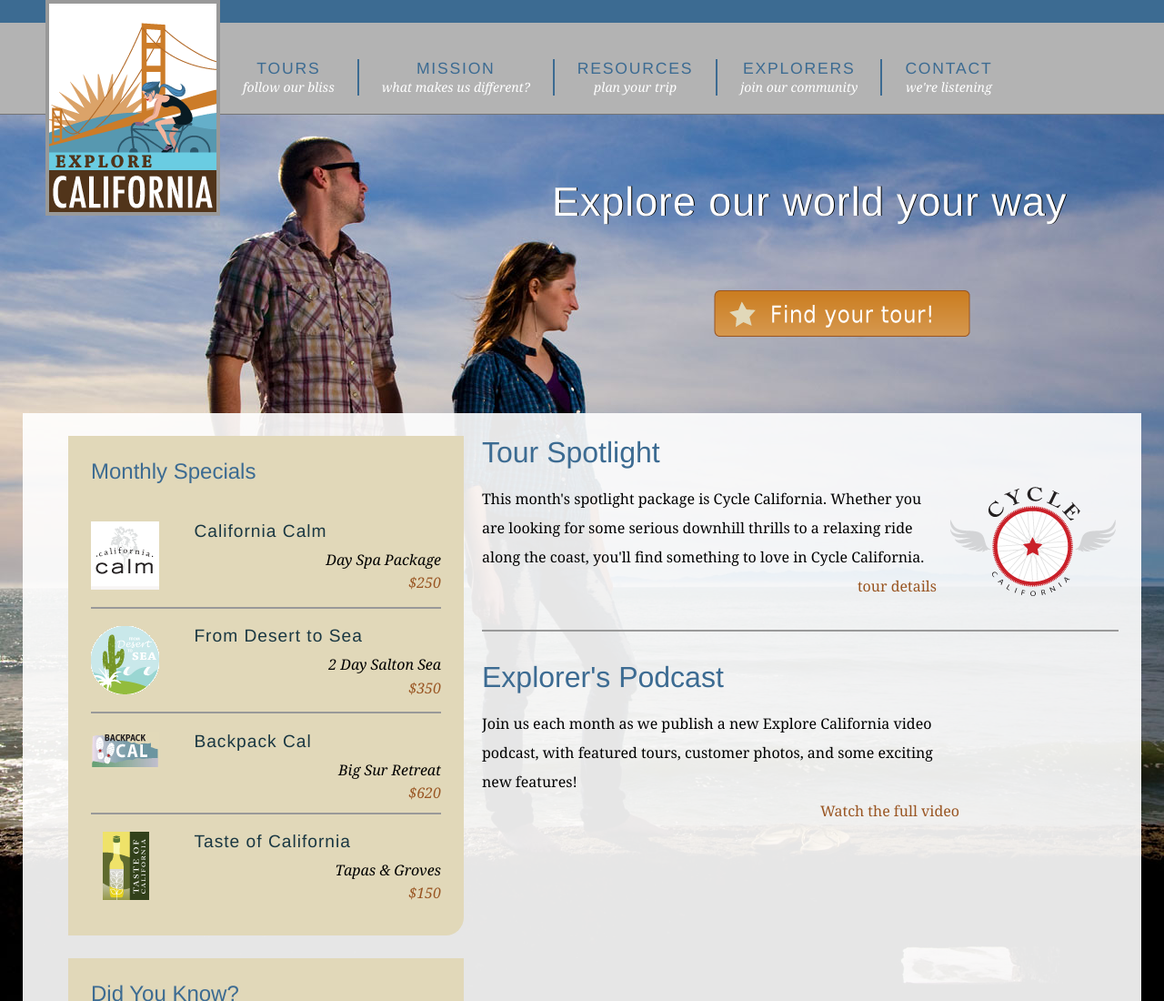
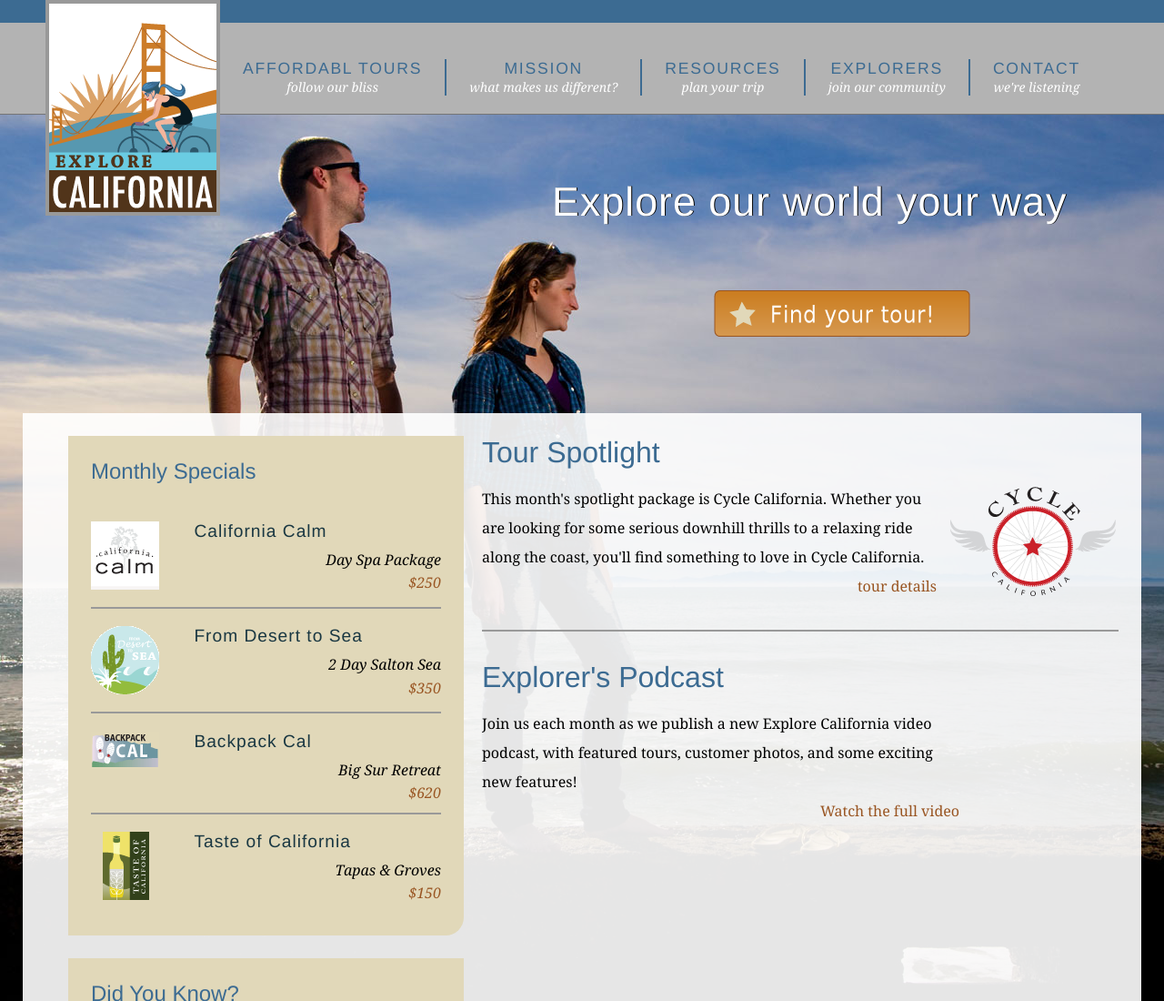
Before and after one commit to minjui/explore_california, a plain HTML site: page index.html in a window 1280 px wide. Shown: the top 1100 px of the page at 91% size. Drawn offline with Linux system fonts and the light colour scheme.

Commit message:
modified title of index.html

```diff
--- a/index.html
+++ b/index.html
@@ -21,7 +21,7 @@
         <div id="siteNav">
           <h1>Where do you want to go?</h1>
           <ul>
-            <li><a href="tours.html" title="Our tours">Tours <br /><span class="tagline">follow our bliss</span></a>
+            <li><a href="tours.html" title="Our tours">Affordabl Tours <br /><span class="tagline">follow our bliss</span></a>
               <ul>
                 <li><a href="tours.html" title="Our tours">All Tours</a></li>
                 <li><a href="tours.html" title="find tours">Tours by Activity</a></li>
```
